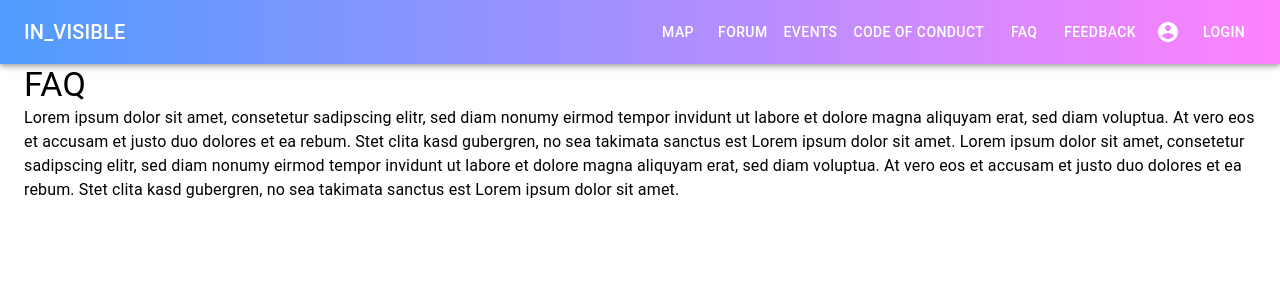
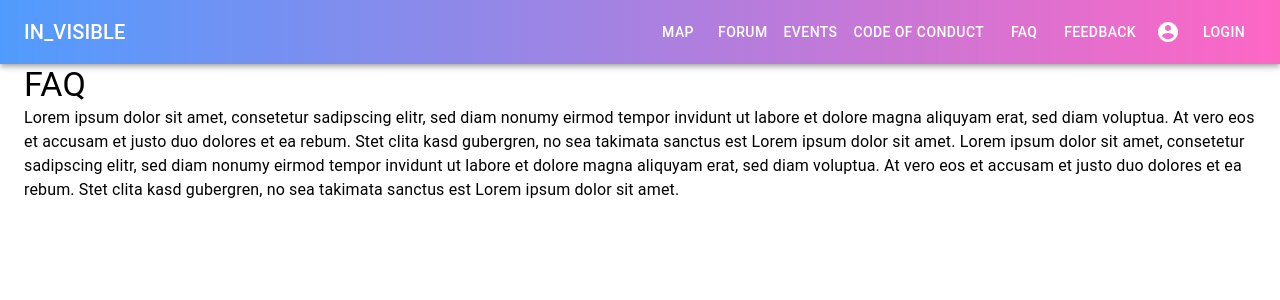
Before and after one commit to project-invisible/frontend, a React app: page /faq in a window 1280 px wide. Shown: the top 300 px of the page. Built offline with nearby package versions, Linux system fonts and the light colour scheme.

Commit message:
changed color

```diff
--- a/src/navigationbar/Navigationbar.tsx
+++ b/src/navigationbar/Navigationbar.tsx
@@ -22,8 +22,9 @@ const useStyles = makeStyles(theme => ({
   title: {
     flexGrow: 1
   },
+
   header: {
-    background: 'linear-gradient(-90deg, #FF83FF, #509CFE)'
+    background: 'linear-gradient(-90deg, #FF66c4, #509CFE)'
   }
 }));
 
```
Also changed, not shown: .travis.yml, src/images/mapMarker.svg.
